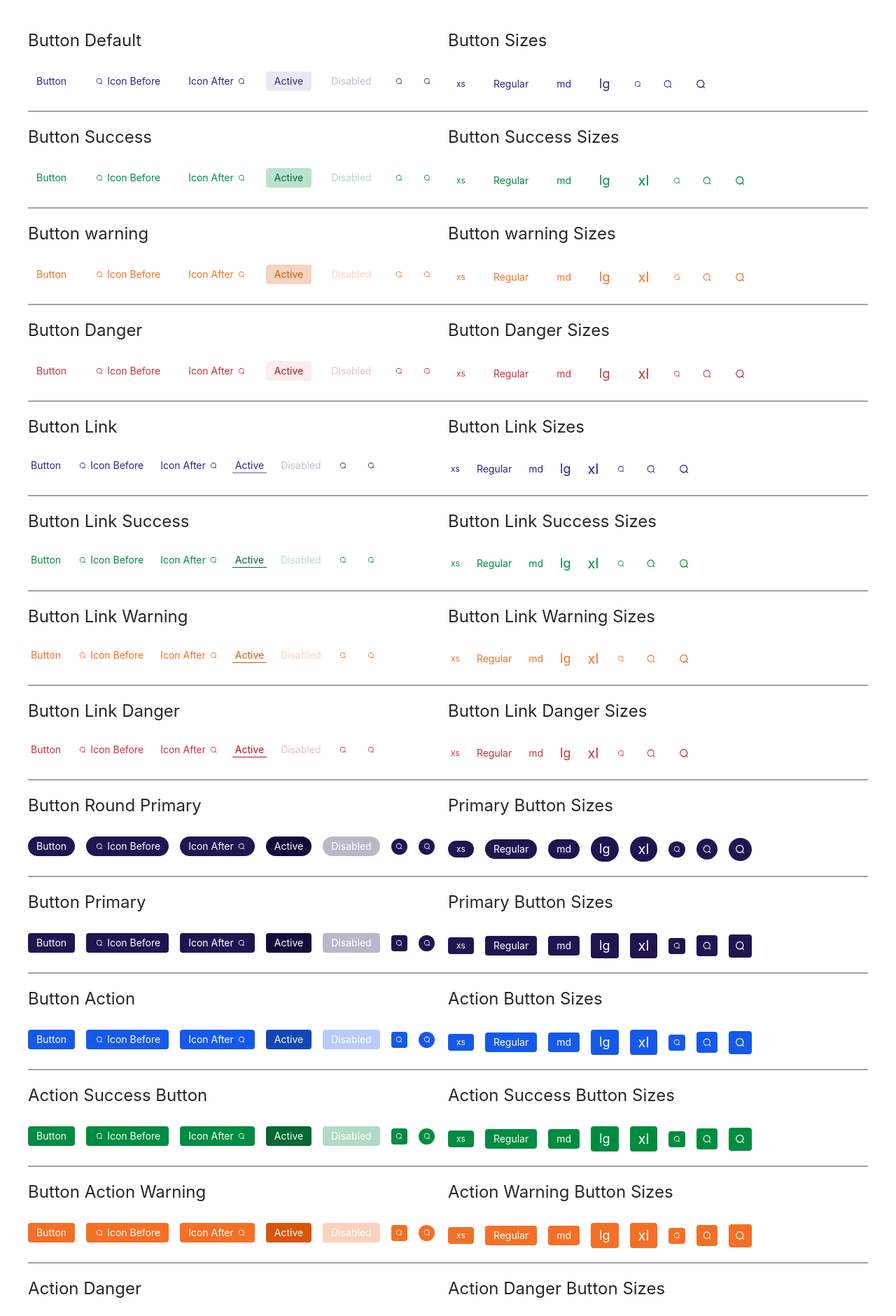
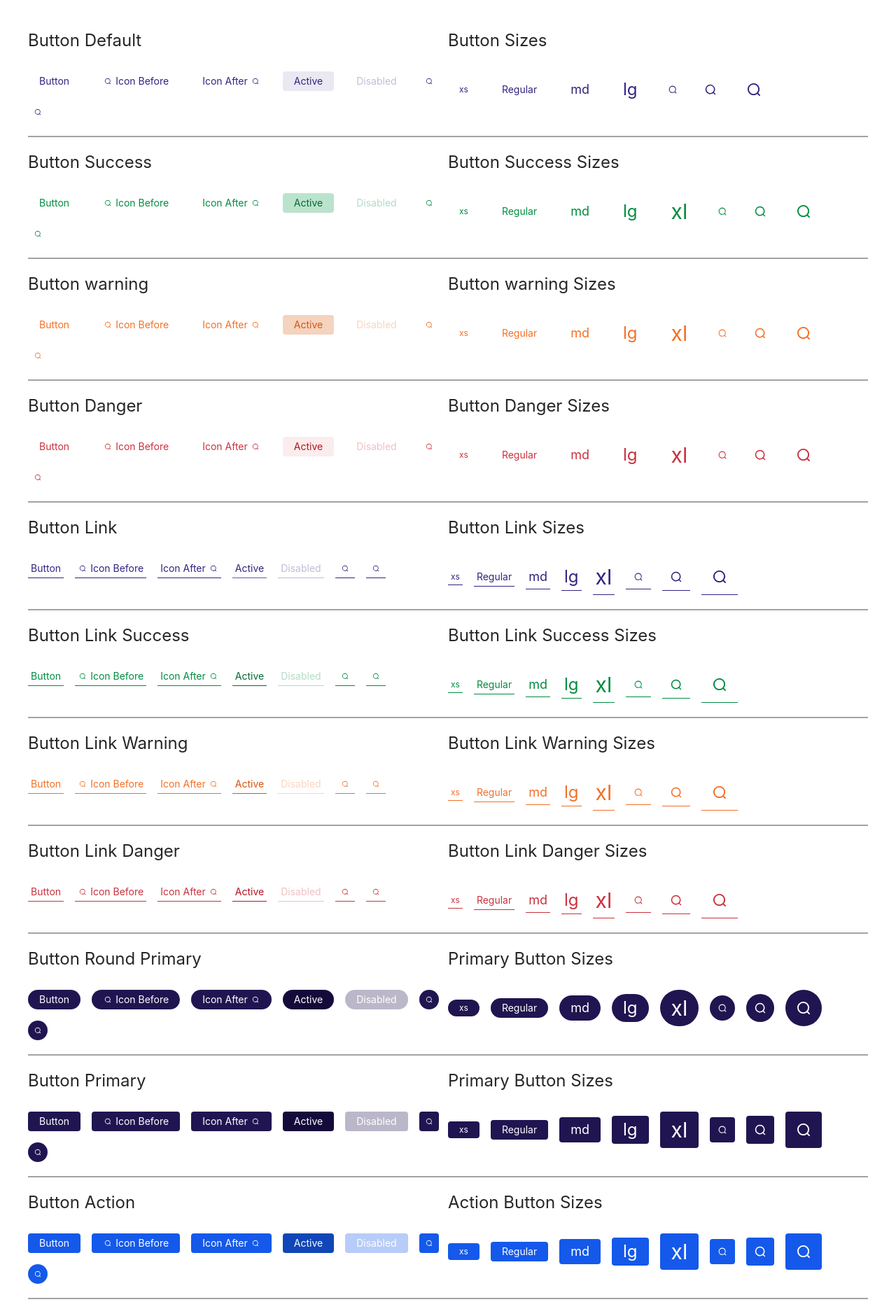
Before and after one commit to raghavd17/tailwindcss-react, a React (Create React App) app: page /Button in a window 1280 px wide. Shown: the part 44-1924 px from the top of the page at 70% size. Built offline with nearby package versions, Linux system fonts and the light colour scheme.

Commit message:
button colors are controlled via css variables

```diff
--- a/src/Components/Button/Button.scss
+++ b/src/Components/Button/Button.scss
@@ -1,20 +1,30 @@
 @tailwind components;
 @layer components {
   @mixin button() {
-    --btn-bg:theme('colors.transparent');
-    --btn-color:theme('colors.primary.600');
-    --btn-border-color:theme('colors.transparent');
+    --btn-bg:var(--color-transparent);
+    --btn-color:var(--color-primary-600);
+    --btn-border-color:var(--color-transparent);
+    --btn-height-sm: 24px;
+    --btn-height: 28px;
+    --btn-height-md: 36px;
+    --btn-height-lg: 40px;
+    --btn-height-xl: 52px;
+    --btn-radius: theme('borderRadius.DEFAULT');
+    --btn-padding:theme('padding.1') theme('padding.4') ;
     color: var(--btn-color);
     background-color: var(--btn-bg);
     border-color: var(--btn-border-color);
-    @apply p-1 px-3 rounded transition-all text-sm focus:outline-1 inline-flex place-content-center place-items-center gap-1;
+    padding: var(--btn-padding);
+    height:var(--btn-height);
+    border-radius: var(--btn-radius);
+    @apply transition-all text-sm focus:outline-1 inline-flex place-content-center place-items-center gap-1;
     @apply hover:shadow-md;
     &:hover {
-    --btn-bg:theme('colors.primary.200');
-    --btn-color:theme('colors.primary.400');
+    --btn-bg:var(--color-primary-200);
+    --btn-color:var(--color-primary-400);
     }
     &:where(&:active, &.active, &:focus) {
-      --btn-bg:theme('colors.primary.200');
+      --btn-bg:var(--color-primary-200);
     }
     &:disabled{
         @apply opacity-30 pointer-events-none;
@@ -26,37 +36,37 @@
      .btn {
       @include button();
       &.primary {
-        --btn-bg:theme('colors.primary.700');
-        --btn-color:theme('colors.white');
+        --btn-bg:var(--color-primary-700);
+        --btn-color:var(--color-white);
         &:hover {
-          --btn-bg:theme('colors.primary.500');
+          --btn-bg:var(--color-primary-500);
           }
           &:where(&:active, &.active, &:focus), &[data-dropdown='open'] {
-            --btn-bg:theme('colors.primary.900');
+            --btn-bg:var(--color-primary-900);
           }
       }
       // .primary style end
 
       &.action {
-        --btn-bg:theme('colors.action.400');
-        --btn-color:theme('colors.white');
+        --btn-bg:var(--color-action-400);
+        --btn-color:var(--color-white);
         &:hover {
-          --btn-bg:theme('colors.action.300');
+          --btn-bg:var(--color-action-300);
           }
           &:where(&:active, &.active, &:focus), &[data-dropdown='open'] {
-            --btn-bg:theme('colors.action.600');
+            --btn-bg:var(--color-action-600);
           }
       }
       // .btn.action end
 
       &.action-success {
-        --btn-bg:theme('colors.success.500');
-        --btn-color:theme('colors.white');
+        --btn-bg:var(--color-success-500);
+        --btn-color:var(--color-white);
         &:hover {
-          --btn-bg:theme('colors.success.900');
+          --btn-bg:var(--color-success-900);
           }
           &:where(&:active, &.active, &:focus), &[data-dropdown='open'] {
-            --btn-bg:theme('colors.success.900');
+            --btn-bg:var(--color-success-900);
           }
 
         // @apply bg-success-500 text-white;
@@ -72,13 +82,13 @@
       }
       // .btn.action-success end
       &.action-warning {
-        --btn-bg:theme('colors.attention.500');
-        --btn-color:theme('colors.white');
+        --btn-bg:var(--color-attention-500);
+        --btn-color:var(--color-white);
         &:hover {
-          --btn-bg:theme('colors.attention.900');
+          --btn-bg:var(--color-attention-900);
           }
           &:where(&:active, &.active, &:focus), &[data-dropdown='open'] {
-            --btn-bg:theme('colors.attention.900');
+            --btn-bg:var(--color-attention-900);
           }
 
 
@@ -96,13 +106,13 @@
 
       &.action-danger {
 
-        --btn-bg:theme('colors.error.500');
-        --btn-color:theme('colors.white');
+        --btn-bg:var(--color-error-500);
+        --btn-color:var(--color-white);
         &:hover {
-          --btn-bg:theme('colors.error.900');
+          --btn-bg:var(--color-error-900);
           }
           &:where(&:active, &.active, &:focus), &[data-dropdown='open'] {
-            --btn-bg:theme('colors.error.900');
+            --btn-bg:var(--color-error-900);
           }
 
         // @apply bg-error-500 text-white;
@@ -120,14 +130,14 @@
 
 
       &.danger {
-        --btn-color:theme('colors.error.500');
+        --btn-color:var(--color-error-500);
         &:hover {
-          --btn-bg:theme('colors.error.100');
-          --btn-color:theme('colors.error.900');
+          --btn-bg:var(--color-error-100);
+          --btn-color:var(--color-error-900);
           }
           &:where(&:active, &.active, &:focus), &[data-dropdown='open'] {
-            --btn-bg:theme('colors.error.100');
-            --btn-color:theme('colors.error.900');
+            --btn-bg:var(--color-error-100);
+            --btn-color:var(--color-error-900);
           }
 
 
@@ -146,14 +156,14 @@
       // .btn.danger end
 
       &.success {
-        --btn-color:theme('colors.success.500');
+        --btn-color:var(--color-success-500);
         &:hover {
-          --btn-bg:theme('colors.success.100');
-          --btn-color:theme('colors.success.900');
+          --btn-bg:var(--color-success-100);
+          --btn-color:var(--color-success-900);
           }
           &:where(&:active, &.active, &:focus), &[data-dropdown='open'] {
-            --btn-bg:theme('colors.success.100');
-            --btn-color:theme('colors.success.900');
+            --btn-bg:var(--color-success-100);
+            --btn-color:var(--color-success-900);
           }
 
         // @apply text-success-500;
@@ -169,14 +179,14 @@
       }
       // .btn.success end
       &.warning {
-        --btn-color:theme('colors.attention.500');
+        --btn-color:var(--color-attention-500);
         &:hover {
-          --btn-bg:theme('colors.attention.100');
-          --btn-color:theme('colors.attention.900');
+          --btn-bg:var(--color-attention-100);
+          --btn-color:var(--color-attention-900);
           }
           &:where(&:active, &.active, &:focus), &[data-dropdown='open'] {
-            --btn-bg:theme('colors.attention.100');
-            --btn-color:theme('colors.attention.900');
+            --btn-bg:var(--color-attention-100);
+            --btn-color:var(--color-attention-900);
           }
         // @apply text-attention-500;
         // @apply hover:text-attention-900 hover:bg-attention-100;
@@ -192,15 +202,15 @@
       // .btn.warning
       // &.link {
         &[class*='link']{
-          --btn-color:theme('colors.primary.600');
-          --btn-bg:theme('colors.transparent');
+          --btn-color:var(--color-primary-600);
+          --btn-bg:var(--color-transparent);
         &:hover {
-          --btn-color:theme('colors.primary.400');
-          --btn-border-color:theme('colors.primary.400');
+          --btn-color:var(--color-primary-400);
+          --btn-border-color:var(--color-primary-400);
           }
           &:where(&:active, &.active, &:focus), &[data-dropdown='open'] {
-            --btn-color:theme('colors.primary.600');
-            --btn-border-color:theme('colors.primary.400');
+            --btn-color:var(--color-primary-600);
+            --btn-border-color:var(--color-primary-400);
           }
 
         @apply shadow-none border-b rounded-none p-1 py-0;
@@ -217,14 +227,14 @@
       // .btn.link end
 
       &.link-danger {
-        --btn-color:theme('colors.error.500');
+        --btn-color:var(--color-error-500);
         &:hover {
-          --btn-color:theme('colors.error.900');
-          --btn-border-color:theme('colors.error.900');
+          --btn-color:var(--color-error-900);
+          --btn-border-color:var(--color-error-900);
           }
           &:where(&:active, &.active, &:focus), &[data-dropdown='open'] {
-            --btn-color:theme('colors.error.900');
-            --btn-border-color:theme('colors.error.900');
+            --btn-color:var(--color-error-900);
+            --btn-border-color:var(--color-error-900);
           }
         // @apply text-error-500;
         // @apply hover:text-error-900 hover:border-b-error-900;
@@ -242,14 +252,14 @@
 
       &.link-success {
 
-        --btn-color:theme('colors.success.500');
+        --btn-color:var(--color-success-500);
         &:hover {
-          --btn-color:theme('colors.success.900');
-          --btn-border-color:theme('colors.success.900');
+          --btn-color:var(--color-success-900);
+          --btn-border-color:var(--color-success-900);
           }
           &:where(&:active, &.active, &:focus), &[data-dropdown='open'] {
-            --btn-color:theme('colors.success.900');
-            --btn-border-color:theme('colors.success.900');
+            --btn-color:var(--color-success-900);
+            --btn-border-color:var(--color-success-900);
           }
 
         // @apply text-success-500;
@@ -266,14 +276,14 @@
 
       &.link-warning {
 
-        --btn-color:theme('colors.attention.500');
+        --btn-color:var(--color-attention-500);
         &:hover {
-          --btn-color:theme('colors.attention.900');
-          --btn-border-color:theme('colors.attention.900');
+          --btn-color:var(--color-attention-900);
+          --btn-border-color:var(--color-attention-900);
           }
           &:where(&:active, &.active, &:focus), &[data-dropdown='open'] {
-            --btn-color:theme('colors.attention.900');
-            --btn-border-color:theme('colors.attention.900');
+            --btn-color:var(--color-attention-900);
+            --btn-border-color:var(--color-attention-900);
           }
 
         // @apply text-attention-500;
@@ -288,29 +298,28 @@
         // }
       }
         &.xs {
+          --btn-height:var(--btn-height-sm);
             @apply text-xs;
         }
-        &.lg {
+        &.md {
+          --btn-height:var(--btn-height-md);
             @apply text-lg;
         }
+        &.lg {
+          --btn-height:var(--btn-height-lg);
+          @apply text-2xl;
+        }
         &.xl {
-            @apply text-xl;
-        }
-        &.xxl {
-            @apply text-2xl;
+          --btn-height:var(--btn-height-xl);
+          @apply text-3xl;
         }
         &.icon {
-            @apply p-0 aspect-square w-fit min-w-[1.6667em] grid place-content-center place-items-center;
-
-            // --btn-padding: 0rem;
-            // aspect-ratio: 1;
-            // display: inline-flex;
-            // line-height: 0;
-            // padding: var(--btn-padding);
-            // justify-content: center;
+          --btn-padding: 0rem;
+            @apply aspect-square w-fit min-w-[1.6667em] grid place-content-center place-items-center;
+            padding: var(--btn-padding);
         }
         &.round {
-            @apply rounded-full;
+          --btn-radius:theme('borderRadius.full');
         }
 
     }
```
